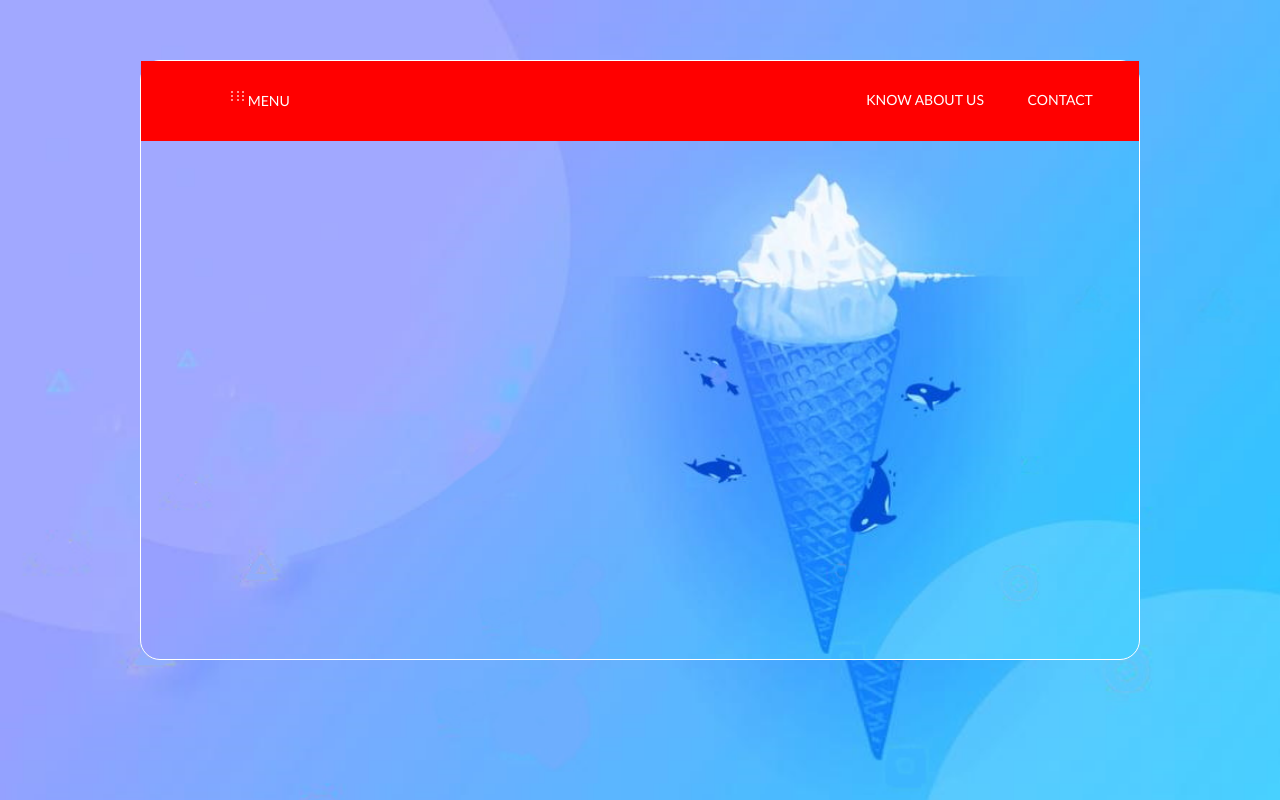
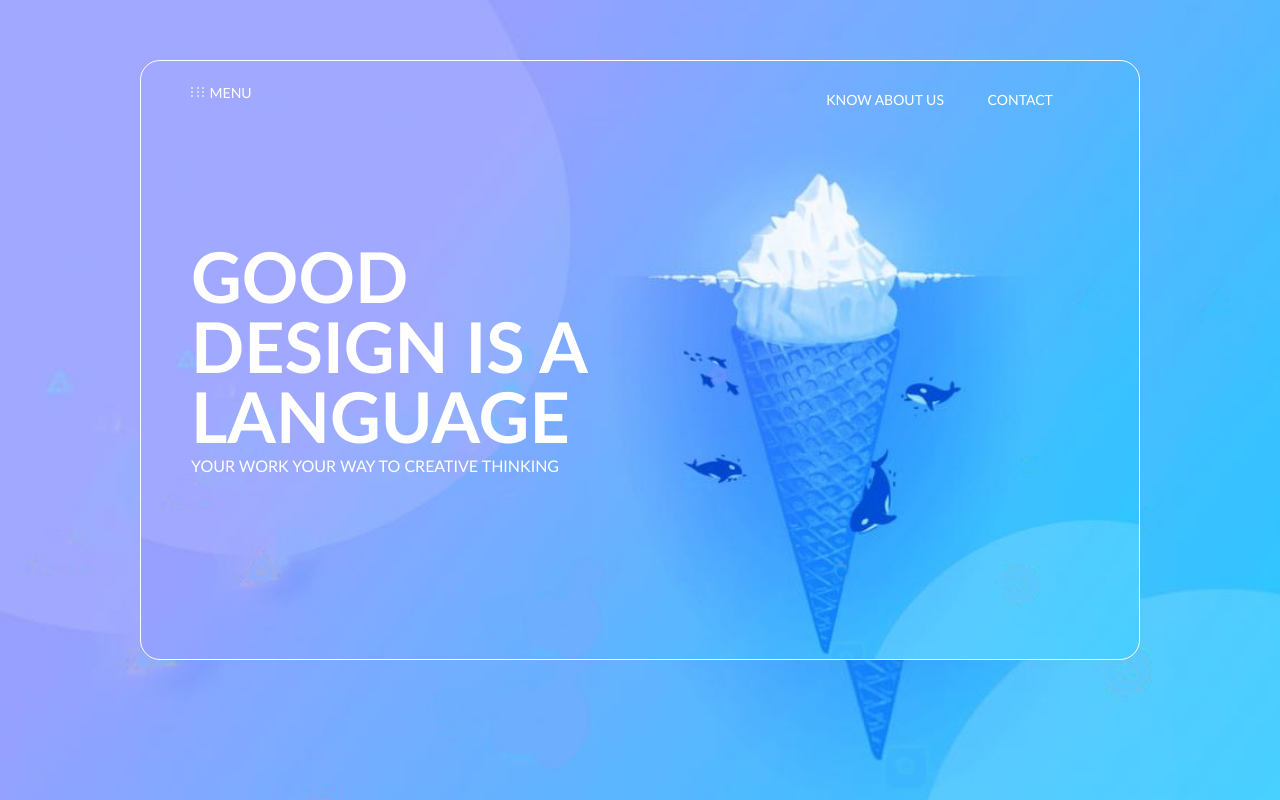
Before and after one commit to TadasTrunce/4-IceCream, a plain HTML site: page index.html in a window 1280 px wide. Drawn offline with Linux system fonts and the light colour scheme.

Commit message:
left side finished

```diff
--- a/css/main.css
+++ b/css/main.css
@@ -20,11 +20,14 @@ body {
    border-radius: 20px;
 }
 
+/* ----------------------------
+-------------Header---------
+----------------------------- */
+
 header{
     display: inline-block;
     width: 100%;
     height: 80px;
-    background-color: red;
     padding: 30px 0px 0px;
     text-transform: uppercase;
     font-size: 14px;
@@ -34,15 +37,26 @@ header{
 header>.leftSide{
     display: inline-block;
     width: 45%;
-    margin-left: 90px;
+    margin-left: 50px;
     line-height: 4px;
 
 }
-header>.leftSide>p{
+.logo {display: inline-block;
+    width: 30px;
+    height: 30px;
+    margin-top: -4px;
+    margin-right: -15px;
+}
+
+header>.leftSide>.logo>p{
     display: inline-block;
     border: 1.5px solid white;
     border-radius: 50%;
 }
+header>.leftSide>.logo:hover{
+    cursor: pointer;
+}
+
 
 header>.rightSide{
     display: inline-block;
@@ -55,3 +69,30 @@ a {
     text-decoration: none;
     color: white;
 }
+
+/* ----------------------------
+-------------main---------
+----------------------------- */
+
+.left {
+    display: inline-block;
+    width: 40%;
+    color: white;
+    text-transform: uppercase;
+    margin-left: 50PX;
+
+    line-height: 70px;
+
+}
+
+h1 {
+font-size: 70px;
+}
+
+.container>.left>h1{
+    margin-top: 100px;
+}
+.container>.left>p{
+    margin-top: -20px;
+
+}
--- a/index.html
+++ b/index.html
@@ -16,6 +16,7 @@
 
 
 <div class="leftSide">
+    <div class="logo">
     <p></p>
     <p></p>
     <p></p>
@@ -27,16 +28,23 @@
     <p></p>
     <p></p>
     <p></p>
+</div>
     <a href="#">menu</a>
 </div>
 <div class="rightSide">
 <a href="#">know about us</a>
 <a href="#">contact</a>
+</div>
 </header>
+
+<div class="left">
+    <h1>Good design is a language</h1>
+    <p>your work your way to creative thinking</p>
+</div>
+<div class="right"></div>
+
 </div>
 
 
-    </div>
-
 </body>
 </html>
```
